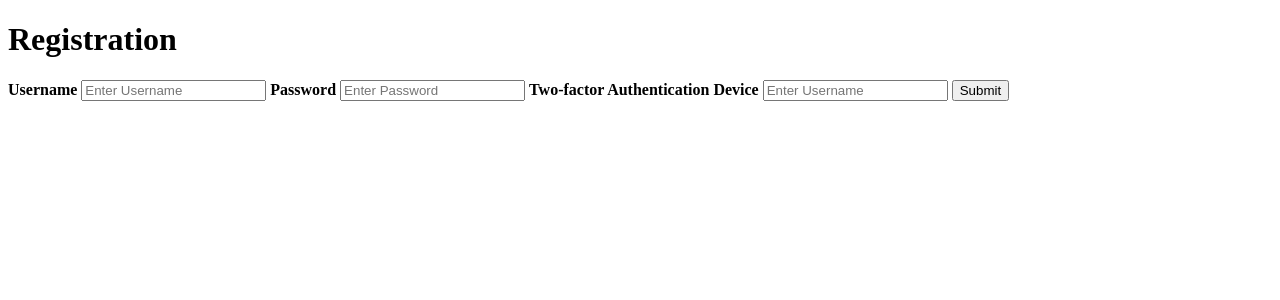
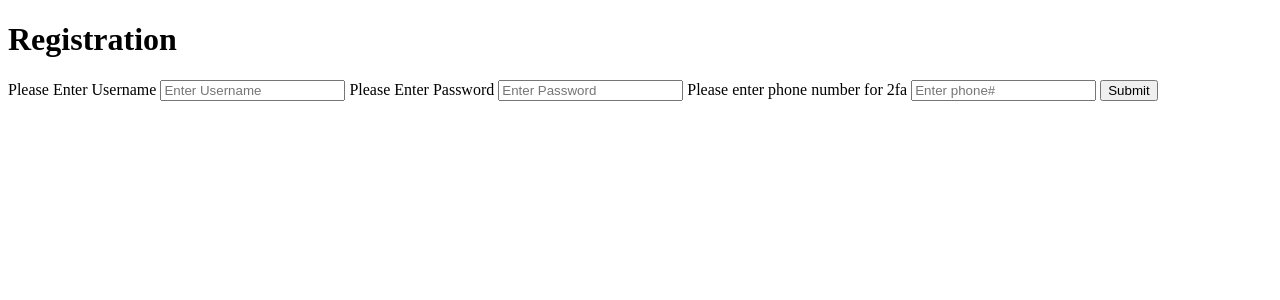
Before and after one commit to hyang023/app-sec-assignment2, a Flask app: page /register in a window 1280 px wide. Shown: the top 300 px of the page. Run offline with Flask 2, Linux system fonts and the light colour scheme.

Commit message:
Update registration.html

```diff
--- a/templates/registration.html
+++ b/templates/registration.html
@@ -5,12 +5,9 @@
   </head>
 <body>
 <form action="login.html" method="post">
-    <label for="uname"><b>Username</b></label>
-    <input type="text" placeholder="Enter Username" name="uname" id="uname" required>
-    <label for="pword"><b>Password</b></label>
-    <input type="password" placeholder="Enter Password" name="pword" id="pword" required>
-    <label for="2fa"><b>Two-factor Authentication Device</b></label>
-    <input type="text" placeholder="Enter Username" name="2fa" id="2fa" required>
+    Please Enter Username <input type="text" placeholder="Enter Username" name="uname" id="uname" required>
+    Please Enter Password <input type="password" placeholder="Enter Password" name="pword" id="pword" required>
+    Please enter phone number for 2fa <input type="text" placeholder="Enter phone#" name="2fa" id="2fa" required>
     <input type="submit" >
 </form>
 </body>
```
